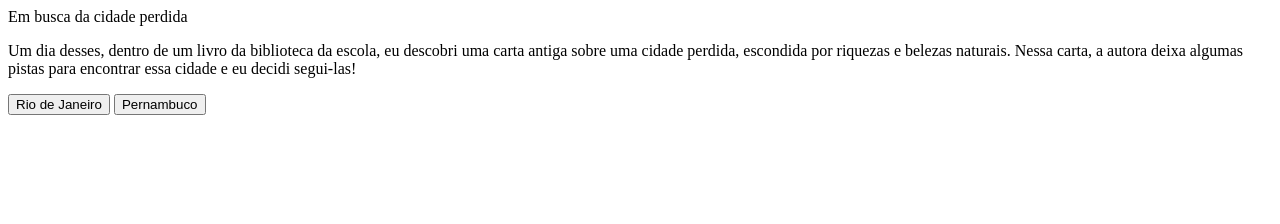
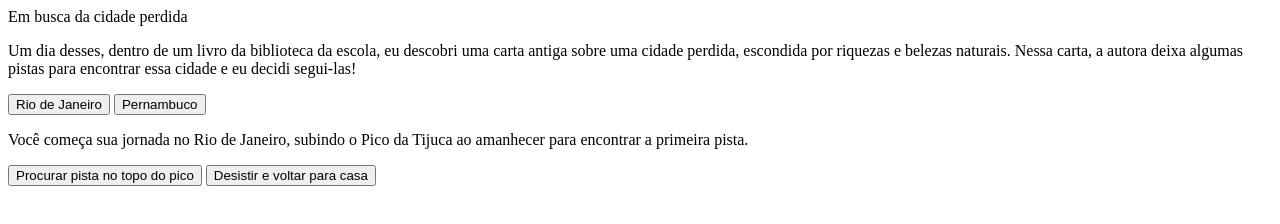
Before and after one commit to Olav017/Criando-uma-aventura, a plain HTML site: page index.html in a window 1280 px wide. Drawn offline with Linux system fonts and the light colour scheme.

Commit message:
Criando a div passo 1

```diff
--- a/index.html
+++ b/index.html
@@ -7,11 +7,16 @@
 </head>
 <body>
     <main>
-        <div>
+        <div class="passo" id="passo-0">
             <p>Um dia desses, dentro de um livro da biblioteca da escola, eu descobri uma carta antiga sobre uma cidade perdida, escondida por riquezas e belezas naturais. Nessa carta, a autora deixa algumas pistas para encontrar essa cidade e eu decidi segui-las!</p>
             <button class="btn-proximo" data-proxima="1">Rio de Janeiro</button>
             <button class="btn-proximo" data-proxima="2">Pernambuco</button>
         </div>
+        <div class="passo" id="passo-1">
+            <p>Você começa sua jornada no Rio de Janeiro, subindo o Pico da Tijuca ao amanhecer para encontrar a primeira pista.</p>
+            <button class="btn-proximo" data-proxima="3">Procurar pista no topo do pico</button>
+            <button class="btn-proximo" data-proxima="4">Desistir e voltar para casa</button>
+        </div>
     </main>
 </body>
 </html>
```
